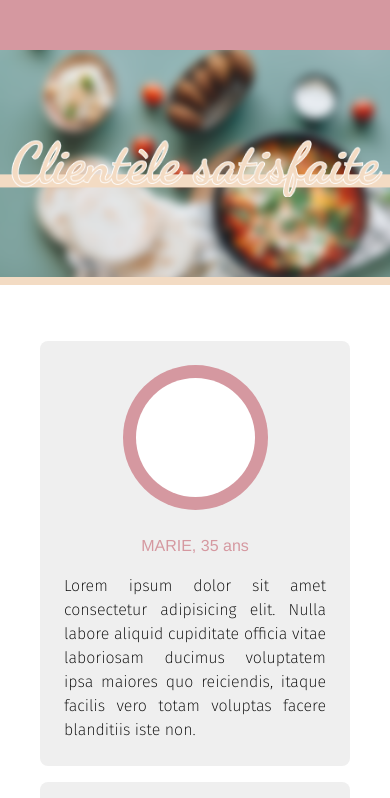
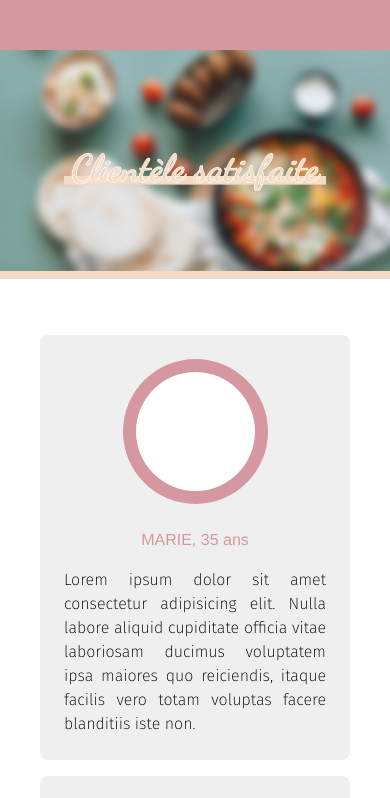
Before and after one commit to franzhopp/By-Sarah-Cuisine, a React (Vite) app: page / in a window 390 px wide. Shown: the part 4980-5778 px from the top of the page. Built offline with nearby package versions, Linux system fonts and the light colour scheme.

Commit message:
[ADD] update cards client

```diff
--- a/src/Components/Contact/contact.jsx
+++ b/src/Components/Contact/contact.jsx
@@ -4,9 +4,9 @@ import Image from "../../assets/svg-contact.png";
 const TitleForm = () => {
   return (
     <div>
-      <div className="image-contact-by-sarah-cuisine sm:py-20 sm:px-6 lg:px-8">
+      <div className="image-contact-by-sarah-cuisine sm:py-20 sm:px-24 lg:px-8">
         <span className="flex justify-center">
-          <img data-aos="fade-right" src={Image} alt="" className="mt-20 mb-20 sm:mb-10 sm:mt-4" />
+          <img data-aos="fade-right" src={Image} alt="" className="px-16 mt-24 mb-20 sm:mb-10 sm:mt-4" />
         </span>
       </div>
     </div>
--- a/src/Components/Partner/partner.jsx
+++ b/src/Components/Partner/partner.jsx
@@ -5,7 +5,7 @@ const Partner = () => {
     <div>
       <div className="image-client-by-sarah-cuisine mb-14 sm:py-20 sm:px-6 lg:px-8">
         <span className="flex justify-center">
-          <img data-aos="fade-right" src={Image} alt="" className="mt-20 mb-20 sm:mb-10 sm:mt-4" />
+          <img data-aos="fade-right" src={Image} alt="" className="px-16 mt-24 mb-20 sm:mb-10 sm:mt-4" />
         </span>
       </div>
     </div>
```
